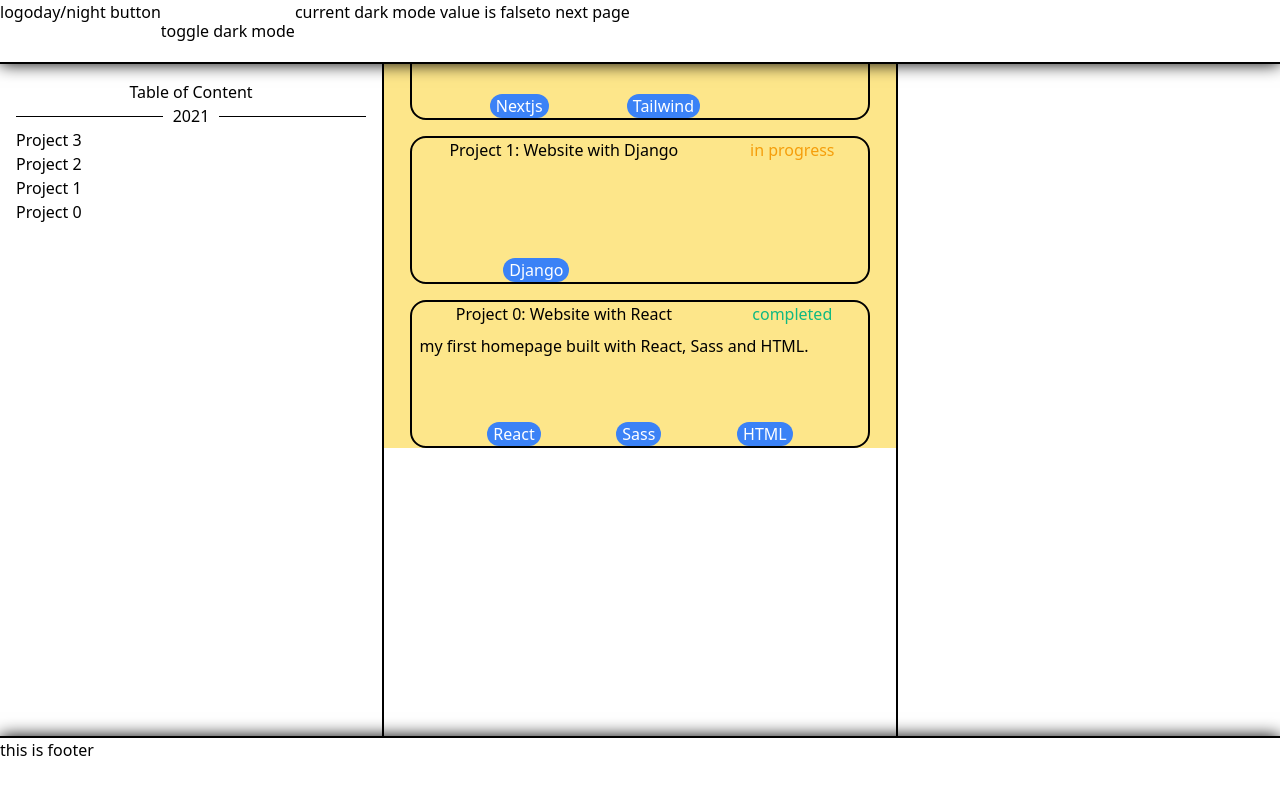
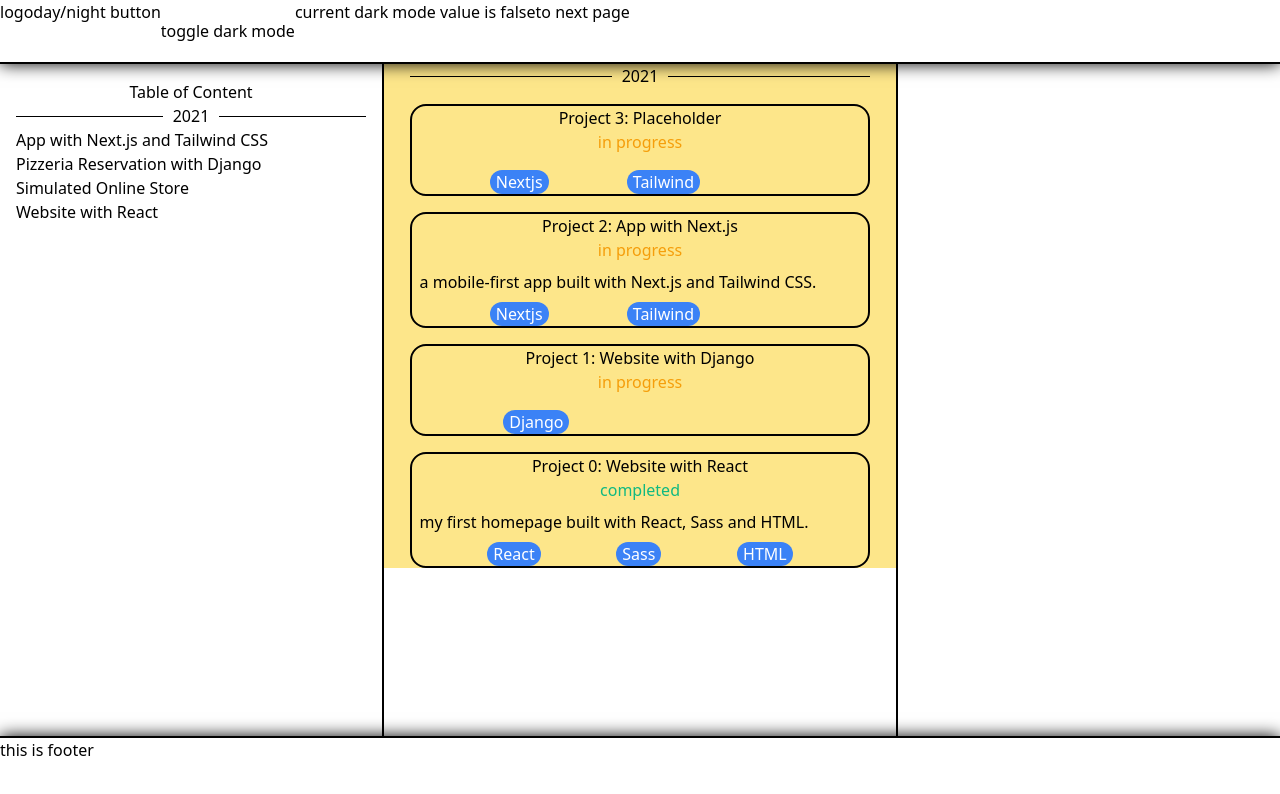
Before and after one commit to Hasuzawa/central_repository, a Next.js app: page / in a window 1280 px wide. Shown: the top 794 px of the page. Built offline with nearby package versions, Linux system fonts and the light colour scheme.

Commit message:
dynamically generated <TableOfContent>

```diff
--- /dev/null
+++ b/components/Project/Dashline.tsx
@@ -0,0 +1,13 @@
+interface DashlineProps{
+    str: string;
+}
+
+const Dashline = ({str}: DashlineProps) => {
+    return (
+        <div className="w-9/10 h-auto">
+            <span className="dashline">{str}</span>
+        </div>
+    );
+};
+
+export default Dashline;
--- a/components/Project/Project.tsx
+++ b/components/Project/Project.tsx
@@ -11,10 +11,8 @@ type ProjectProps = {
 
 const Project = ({header, status, short_description, stringArray, id}: ProjectProps): JSX.Element => {
     return (
-        <div className="flex-1 w-9/10 h-auto border-2 border-black rounded-2xl" id={"Project-" + id?.toString()}>
-
-
-            <div className="grid grid-cols-6 grid-rows-6 place-items-center">
+        <div className="flex-1 w-9/10 h-auto border-2 border-black rounded-2xl" id={"project-" + id?.toString()}>
+            <div className=" grid-cols-6 grid-rows-6 place-items-center">
             <h1 className="col-start-1 col-span-4">{header}</h1>
             <Status str={status} className="col-start-5 col-span-2"/>
             <p className="col-start-1 col-span-6 row-start-2 row-span-4 place-self-start p-2">{short_description}</p>
--- a/components/Project/Projects.tsx
+++ b/components/Project/Projects.tsx
@@ -1,18 +1,26 @@
 import Project from "~/components/Project/Project";
+import Dashline from "~/components/Project/Dashline";
 
 
 const Projects = () => {
     return (
         //justify will cause scroll to become invalid, because it is as if all items are wrapped in a position: relative box. Overflow
         //won't trigger scrolls and overflowed content is not visible within parent.
-        <div id="projects" className="w-screen h-96 lg:w-2/5 mx-auto bg-yellow-200 flex flex-col-reverse items-center gap-y-4 overflow-x-hidden overflow-y-auto scroll-smooth">
-
+        <div id="projects" className="mx-auto bg-yellow-200 flex flex-col items-center gap-y-4 overflow-x-hidden overflow-y-auto scroll-smooth">
+            <Dashline str="2021" />
             <Project
-                header="Project 0: Website with React"
-                status="completed"
-                short_description="my first homepage built with React, Sass and HTML."
-                stringArray={["React", "Sass", "HTML"]}
-                id={0}
+                header="Project 3: Placeholder"
+                status="in progress"
+                short_description=""
+                stringArray={["Nextjs","Tailwind",""]}
+                id={3}
+            />
+            <Project
+                header="Project 2: App with Next.js"
+                status="in progress"
+                short_description="a mobile-first app built with Next.js and Tailwind CSS."
+                stringArray={["Nextjs","Tailwind",""]}
+                id={2}
             />
             <Project
                 header="Project 1: Website with Django"
@@ -22,18 +30,11 @@ const Projects = () => {
                 id={1}
             />
             <Project
-                header="Project 2: App with Next.js"
-                status="in progress"
-                short_description="a mobile-first app built with Next.js and Tailwind CSS."
-                stringArray={["Nextjs","Tailwind",""]}
-                id={2}
-            />
-            <Project
-                header="Project 3: Placeholder"
-                status="in progress"
-                short_description=""
-                stringArray={["Nextjs","Tailwind",""]}
-                id={3}
+                header="Project 0: Website with React"
+                status="completed"
+                short_description="my first homepage built with React, Sass and HTML."
+                stringArray={["React", "Sass", "HTML"]}
+                id={0}
             />
         </div>
     );
--- /dev/null
+++ b/components/TableOfContent/Dashline.tsx
@@ -0,0 +1,11 @@
+interface DashlineProps{
+    year: string;
+}
+
+const Dashline = ({year}: DashlineProps) => {
+    return (
+        <li className="dashline">{year}</li>
+    );
+}
+
+export default Dashline;
--- /dev/null
+++ b/components/TableOfContent/Entry.tsx
@@ -0,0 +1,23 @@
+interface EntryProps{
+    HTML_id: string;
+    heading: string;
+}
+
+function scrollToById(id: string){
+    document.getElementById(id)?.scrollIntoView();
+}
+
+const Entry = ({HTML_id, heading}: EntryProps) => {
+
+    return (
+        <li
+            onMouseOver={ () => scrollToById(HTML_id)}
+            onClick={ () => scrollToById(HTML_id)}
+            className="cursor-pointer hover:bg-gray-200"
+        >
+            {heading}
+        </li>
+    );
+};
+
+export default Entry;
--- a/components/TableOfContent/TableOfContent.tsx
+++ b/components/TableOfContent/TableOfContent.tsx
@@ -1,22 +1,31 @@
+import projects from "~/public/data/projects";
+import Dashline from "~/components/TableOfContent/Dashline";
+import Entry from "~/components/TableOfContent/Entry";
 
 const TableOfContent = () => {
 
-    function scrollTo(id: string){
-        document.getElementById(id)?.scrollIntoView();
+    let result: JSX.Element[] = [];
+    let years: string[] = [];
+    let idx: number = 0;
+    for (let i = 0; i < projects.length; i++){
+        let project = projects[i];
+        let year = project.year;
+        if (!years.includes(year)){
+            years.push(year);
+            result.push(<Dashline key={idx} year={year} />);
+            idx++;
+        }
+        result.push(<Entry key={idx} HTML_id={project.HTML_id} heading={project.heading}/>);
+        idx++;
     }
 
     return (
         <div className="flex flex-col p-4">
             <h1 className="self-center">Table of Content</h1>
             <ul>
-                <li className="dashline">2021</li>
-                <li onMouseEnter={ () => scrollTo("Project-3")} className="hover:bg-gray-200">Project 3</li>
-                <li onMouseEnter={ () => scrollTo("Project-2")}>Project 2</li>
-                <li onMouseEnter={ () => scrollTo("Project-1")}>Project 1</li>
-                <li onMouseEnter={ () => scrollTo("Project-0")}>Project 0</li>
+                {result}
             </ul>
         </div>
-
     );
 };
 
--- a/pages/index.tsx
+++ b/pages/index.tsx
@@ -33,11 +33,12 @@ const Home: NextPage = () => {
       </Head>
       <Header />
       <main id="main" className="flex-grow flex-shrink flex flex-row">
-        <div id="main-left" className="hidden lg:block flex-1 border-r-2 border-black">
+        <div id="main-left" className="hidden md:block flex-1 border-r-2 border-black">
           <TableOfContent />
         </div>
+        <div id="main-middle" className="flex-none w-screen md:w-3/5 lg:w-2/5 h-full">
           <Projects />
-
+        </div>
         <div id="main-right" className="hidden lg:block flex-1 border-l-2 border-black">
           <Introduction />
         </div>
--- /dev/null
+++ b/public/data/projects.tsx
@@ -0,0 +1,31 @@
+const projects = [
+    {
+        HTML_id: "project-3",
+        heading: "App with Next.js and Tailwind CSS",
+        year: "2021",
+        status: "in progress",
+        short_description: "",
+        stringArray: ["Nextjs","Tailwind",""],
+
+        page_URL: "",
+        long_description: "",
+        logoArray: [],
+    },
+    {
+        HTML_id: "project-2",
+        heading: "Pizzeria Reservation with Django",
+        year: "2021",
+    },
+    {
+        HTML_id: "project-1",
+        heading: "Simulated Online Store",
+        year: "2021",
+    },
+    {
+        HTML_id: "project-0",
+        heading: "Website with React",
+        year: "2021",
+    },
+];
+
+export default projects;
```
